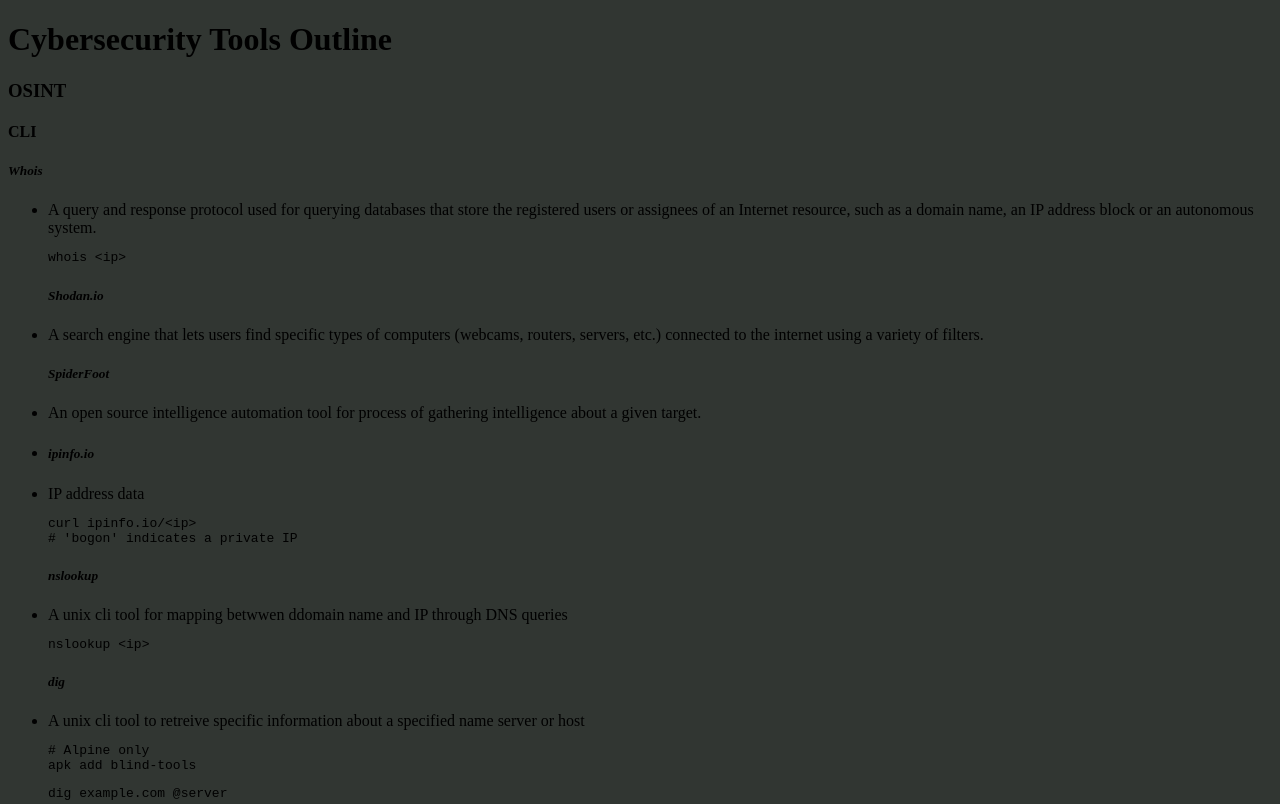
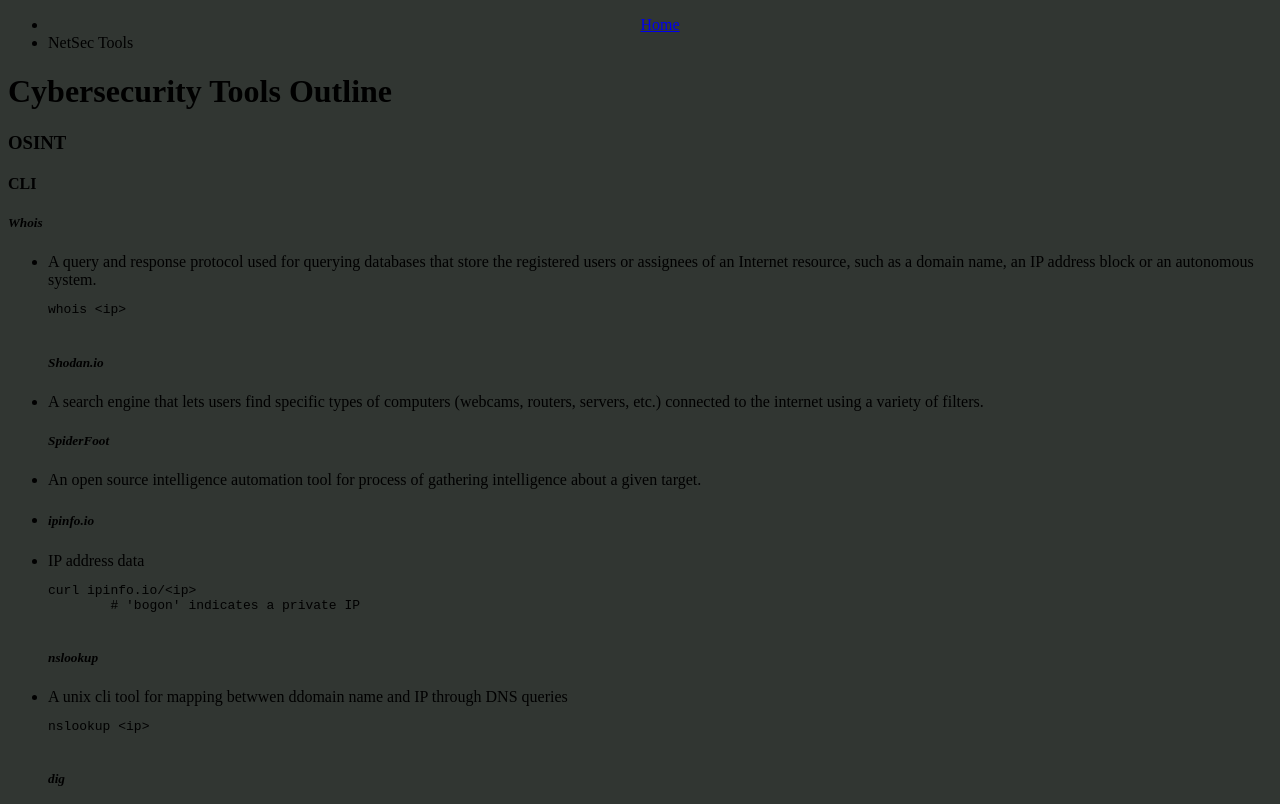
Before and after one commit to gntsqid/gntsqid.github.io, a plain HTML site: page docs/cybertools.html in a window 1280 px wide. Shown: the top 804 px of the page. Drawn offline with Linux system fonts and the light colour scheme.

Commit message:
Fixed html formatting

```diff
--- a/docs/cybertools.html
+++ b/docs/cybertools.html
@@ -6,7 +6,11 @@
     <link rel="stylesheet" type="text/css" href="../styles/style.css">
   </head>
   <body>
-
+    <div class="breadcrumbs">
+     <ul>
+       <li><a href="../index.html">Home</a></li>
+       <li class="active">NetSec Tools</li>
+    </ul>
     <h1 id="cybersecurity-tools-outline">Cybersecurity Tools Outline</h1>
     <h3 id="osint">OSINT</h3>
     <h4 id="cli">CLI</h4>
```
Lines whose indentation alone changed are shown as unchanged.
